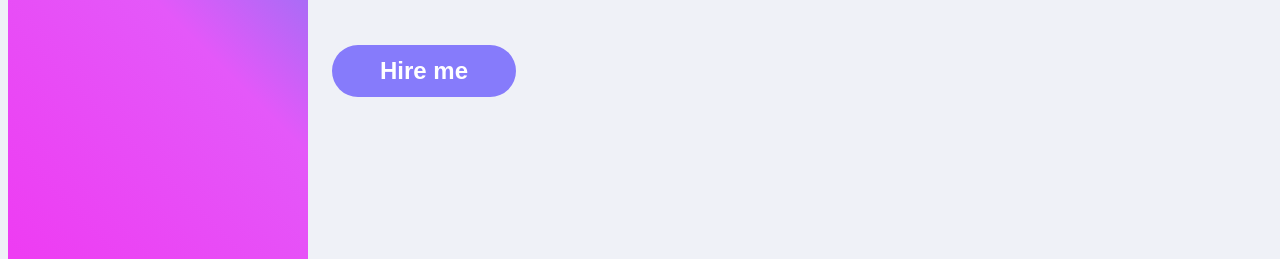
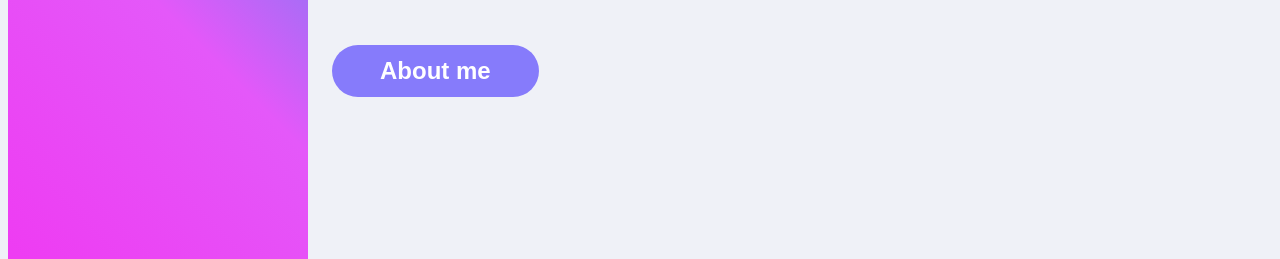
Before and after one commit to jegades78/Jegadespg, a plain HTML site: page index.html in a window 1280 px wide. Shown: the part 405-664 px from the top of the page. Drawn offline with Linux system fonts and the light colour scheme.

Commit message:
Update index.html

```diff
--- a/index.html
+++ b/index.html
@@ -261,7 +261,7 @@
 				<div class="hero-content">
 					<h1>Jegades<br>Web developer</h1>
 					<p>My self jegades. I am web developer. I'm passionate about my work.</p>
-					<a href="#" class="action-btn"> Hire me</a>
+					<a href="https://jegades78.github.io/abt/" class="action-btn"> About me</a>
 				</div>
 			</section>
 		</div>
```
